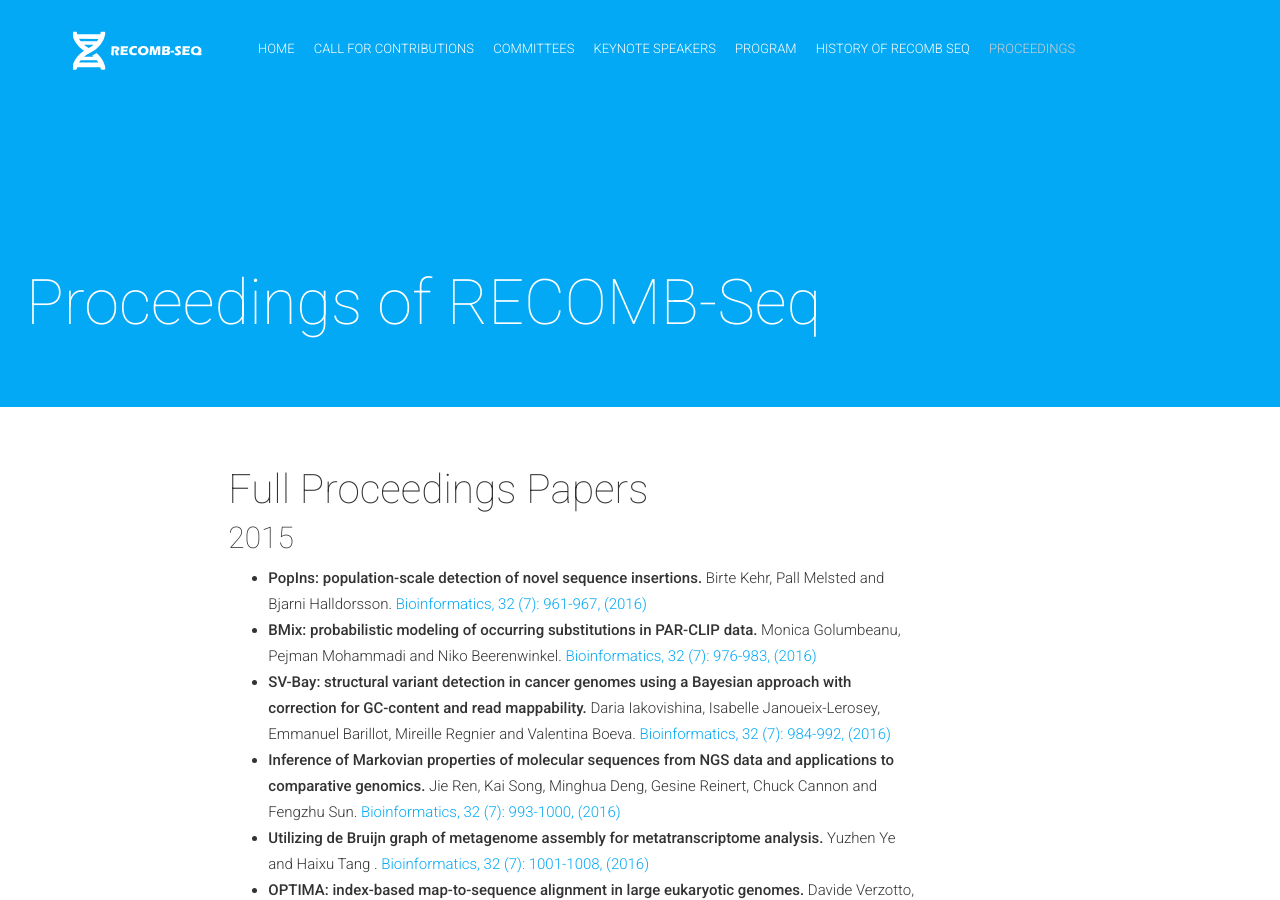
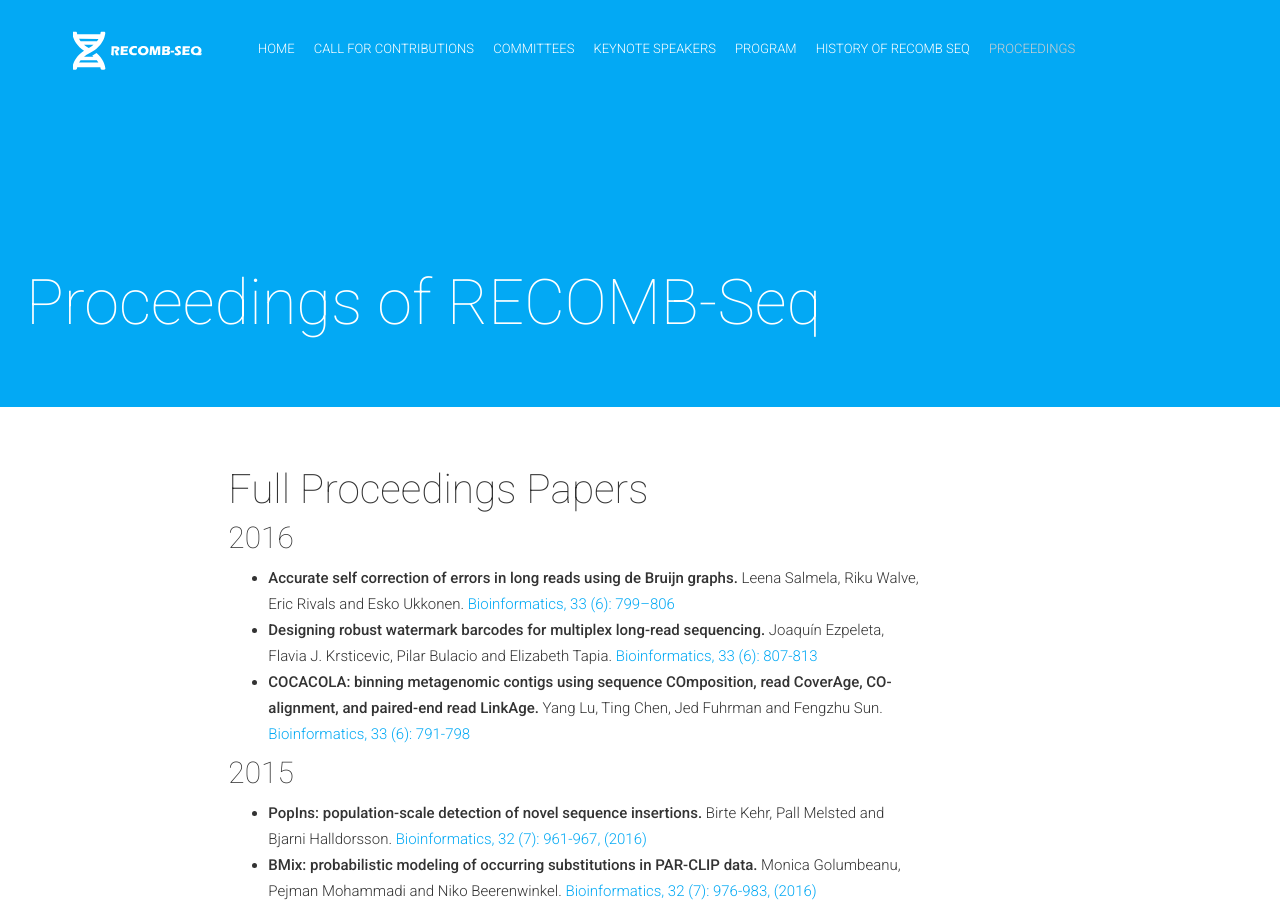
Before and after one commit to recomb-seq/recomb-seq.github.io, a Jekyll site: the page built from proceedings.md, in a window 1280 px wide and 900 px high. Built offline with Jekyll 4.4.1, drawn with Linux system fonts in a browser that asks for light colours; nearby versions of some CDN libraries; comment, search, counter and statistics services are not loaded.

Commit message:
2016 proceedings

```diff
--- a/proceedings.md
+++ b/proceedings.md
@@ -6,6 +6,12 @@ isStaticPost: true
 ---
 
 #### Full Proceedings Papers
+
+##### 2016
+
+  - **Accurate self correction of errors in long reads using de Bruijn graphs.** Leena Salmela, Riku Walve, Eric Rivals and Esko Ukkonen. [Bioinformatics, 33 (6): 799–806](https://academic.oup.com/bioinformatics/article/33/6/799/2525585)
+  - **Designing robust watermark barcodes for multiplex long-read sequencing.** Joaquín Ezpeleta, Flavia J. Krsticevic, Pilar Bulacio and Elizabeth Tapia. [Bioinformatics, 33 (6): 807-813](https://academic.oup.com/bioinformatics/article/33/6/807/2525586)
+  - **COCACOLA: binning metagenomic contigs using sequence COmposition, read CoverAge, CO-alignment, and paired-end read LinkAge.** Yang Lu, Ting Chen, Jed Fuhrman and Fengzhu Sun. [Bioinformatics, 33 (6): 791-798](https://academic.oup.com/bioinformatics/article/33/6/791/2525584)
 
 ##### 2015
 
```
